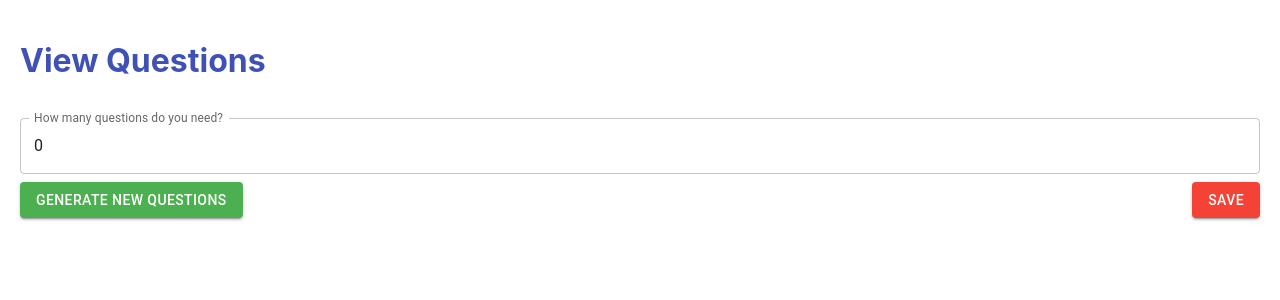
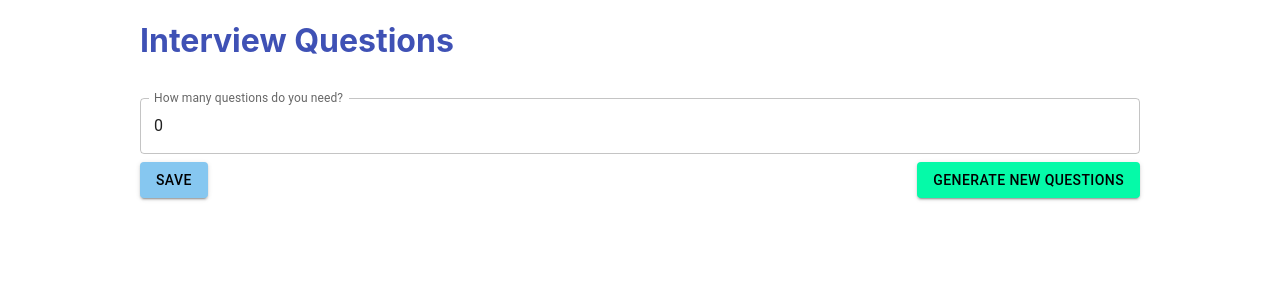
Before and after one commit to Maruf-16203091/react-interview-app-, a React (Create React App) app: page /view in a window 1280 px wide. Shown: the top 300 px of the page. Built offline with nearby package versions, Linux system fonts and the light colour scheme.

Commit message:
View Page components completed

```diff
--- a/src/pages/ViewQuestionsPage.jsx
+++ b/src/pages/ViewQuestionsPage.jsx
@@ -1,5 +1,5 @@
-import React, { useState } from 'react';
-import { Button, Checkbox, TextField } from '@mui/material';
+import React, { useState } from "react";
+import { Button, Checkbox, TextField } from "@mui/material";
 
 const ViewQuestionsPage = ({ questions, setQuestions }) => {
   const [selectedQuestions, setSelectedQuestions] = useState([]);
@@ -9,11 +9,83 @@ const ViewQuestionsPage = ({ questions, setQuestions }) => {
   const dummyQuestions = [
     {
       text: "What is React?",
-      grades: { A: false, B: false, C: false }
+      grades: { A: false, B: false, C: false },
     },
     {
       text: "What is JSX?",
-      grades: { A: false, B: false, C: false }
+      grades: { A: false, B: false, C: false },
+    },
+    {
+      text: "What is the virtual DOM?",
+      grades: { A: false, B: false, C: false },
+    },
+    {
+      text: "What is state in React?",
+      grades: { A: false, B: false, C: false },
+    },
+    {
+      text: "What are props in React?",
+      grades: { A: false, B: false, C: false },
+    },
+    {
+      text: "What are hooks in React?",
+      grades: { A: false, B: false, C: false },
+    },
+    {
+      text: "What is the purpose of useEffect?",
+      grades: { A: false, B: false, C: false },
+    },
+    {
+      text: "What is the difference between useState and useReducer?",
+      grades: { A: false, B: false, C: false },
+    },
+    {
+      text: "What is component lifecycle in React?",
+      grades: { A: false, B: false, C: false },
+    },
+    {
+      text: "How do you create a controlled component in React?",
+      grades: { A: false, B: false, C: false },
+    },
+    {
+      text: "What is the purpose of key prop in React?",
+      grades: { A: false, B: false, C: false },
+    },
+    {
+      text: "What is the purpose of refs in React?",
+      grades: { A: false, B: false, C: false },
+    },
+    {
+      text: "What is a higher-order component (HOC) in React?",
+      grades: { A: false, B: false, C: false },
+    },
+    {
+      text: "What is the Context API in React?",
+      grades: { A: false, B: false, C: false },
+    },
+    {
+      text: "What is error boundary in React?",
+      grades: { A: false, B: false, C: false },
+    },
+    {
+      text: "What is the purpose of useCallback hook?",
+      grades: { A: false, B: false, C: false },
+    },
+    {
+      text: "What is the purpose of useMemo hook?",
+      grades: { A: false, B: false, C: false },
+    },
+    {
+      text: "What is the purpose of useRef hook?",
+      grades: { A: false, B: false, C: false },
+    },
+    {
+      text: "What is the purpose of useReducer hook?",
+      grades: { A: false, B: false, C: false },
+    },
+    {
+      text: "What is the purpose of useContext hook?",
+      grades: { A: false, B: false, C: false },
     },
     // Add more dummy questions as needed
   ];
@@ -37,7 +109,10 @@ const ViewQuestionsPage = ({ questions, setQuestions }) => {
     const shuffledArray = [...array];
     for (let i = shuffledArray.length - 1; i > 0; i--) {
       const j = Math.floor(Math.random() * (i + 1));
-      [shuffledArray[i], shuffledArray[j]] = [shuffledArray[j], shuffledArray[i]];
+      [shuffledArray[i], shuffledArray[j]] = [
+        shuffledArray[j],
+        shuffledArray[i],
+      ];
     }
     return shuffledArray;
   };
@@ -45,14 +120,31 @@ const ViewQuestionsPage = ({ questions, setQuestions }) => {
   const handleGradeChange = (questionIndex, grade) => {
     // Update the grade of the question at the specified index
     const updatedQuestions = [...selectedQuestions];
-    updatedQuestions[questionIndex].grades[grade] = !updatedQuestions[questionIndex].grades[grade];
+    updatedQuestions[questionIndex].grades[grade] =
+      !updatedQuestions[questionIndex].grades[grade];
     // Set the updated selected questions state
     setSelectedQuestions(updatedQuestions);
   };
 
   return (
-    <div style={{ padding: '20px' }}>
-      <h1 style={{ color: '#3f51b5' }}>View Questions</h1>
+    <div
+      style={{
+        display: "flex",
+        justifyContent: "center",
+        alignItems: "center",
+        height: "100vh",
+      }}
+    >
+      <div
+        style={{
+          padding: "20px",
+          margin: "20px",
+          maxWidth: "1000px",
+          width: "100%",
+          height: "100%",
+        }}
+      >
+        <h1 style={{ color: "#3f51b5" }}>Interview Questions</h1>
         <TextField
           label="How many questions do you need?"
           type="number"
@@ -60,41 +152,68 @@ const ViewQuestionsPage = ({ questions, setQuestions }) => {
           onChange={(e) => setNumQuestionsNeeded(e.target.value)}
           fullWidth
           margin="normal"
+          sx={{ width: "1000px" }}
         />
+
         <div>
           {selectedQuestions.map((question, index) => (
-          <div key={index} style={{ marginBottom: '20px' }}>
-            <h3 style={{ color: '#009688' }}>Question {index + 1}</h3>
-            <p style={{ color: '#212121' }}>{question.text}</p>
+            <div key={index} style={{ marginBottom: "20px" }}>
+              <h3 style={{ color: "#009688" }}>Question {index + 1}</h3>
+              <p style={{ color: "#212121" }}>{question.text}</p>
               <div>
                 <Checkbox
                   color="primary"
                   checked={question.grades.A}
-                onChange={() => handleGradeChange(index, 'A')}
+                  onChange={() => handleGradeChange(index, "A")}
                 />
-              <span style={{ color: '#f44336', fontWeight: 'bold' }}>Grade A</span>
+                <span style={{ color: "#f44336", fontWeight: "bold" }}>
+                  Grade A
+                </span>
                 <Checkbox
                   color="primary"
                   checked={question.grades.B}
-                onChange={() => handleGradeChange(index, 'B')}
+                  onChange={() => handleGradeChange(index, "B")}
                 />
-              <span style={{ color: '#ff9800', fontWeight: 'bold' }}>Grade B</span>
+                <span style={{ color: "#ff9800", fontWeight: "bold" }}>
+                  Grade B
+                </span>
                 <Checkbox
                   color="primary"
                   checked={question.grades.C}
-                onChange={() => handleGradeChange(index, 'C')}
+                  onChange={() => handleGradeChange(index, "C")}
                 />
-              <span style={{ color: '#2196f3', fontWeight: 'bold' }}>Grade C</span>
+                <span style={{ color: "#2196f3", fontWeight: "bold" }}>
+                  Grade C
+                </span>
               </div>
             </div>
           ))}
         </div>
-      <Button variant="contained" onClick={handleGenerateQuestions} style={{ backgroundColor: '#4caf50', color: '#fff' }}>
+
+        <Button
+          variant="contained"
+          onClick={handleSave}
+          style={{
+            backgroundColor: "#86c7f0",
+            color: "black",
+            marginBottom: "20px",
+          }}
+        >
+          Save
+        </Button>
+        <Button
+          variant="contained"
+          onClick={handleGenerateQuestions}
+          style={{
+            backgroundColor: "#05faa8",
+            color: "black",
+            float: "right",
+            marginBottom: "20px",
+          }}
+        >
           Generate New Questions
         </Button>
-      <Button variant="contained" onClick={handleSave} style={{ backgroundColor: '#f44336', color: '#fff', float: 'right' }}>
-        Save
-      </Button>
+      </div>
     </div>
   );
 };
```
Lines whose indentation alone changed are shown as unchanged.
